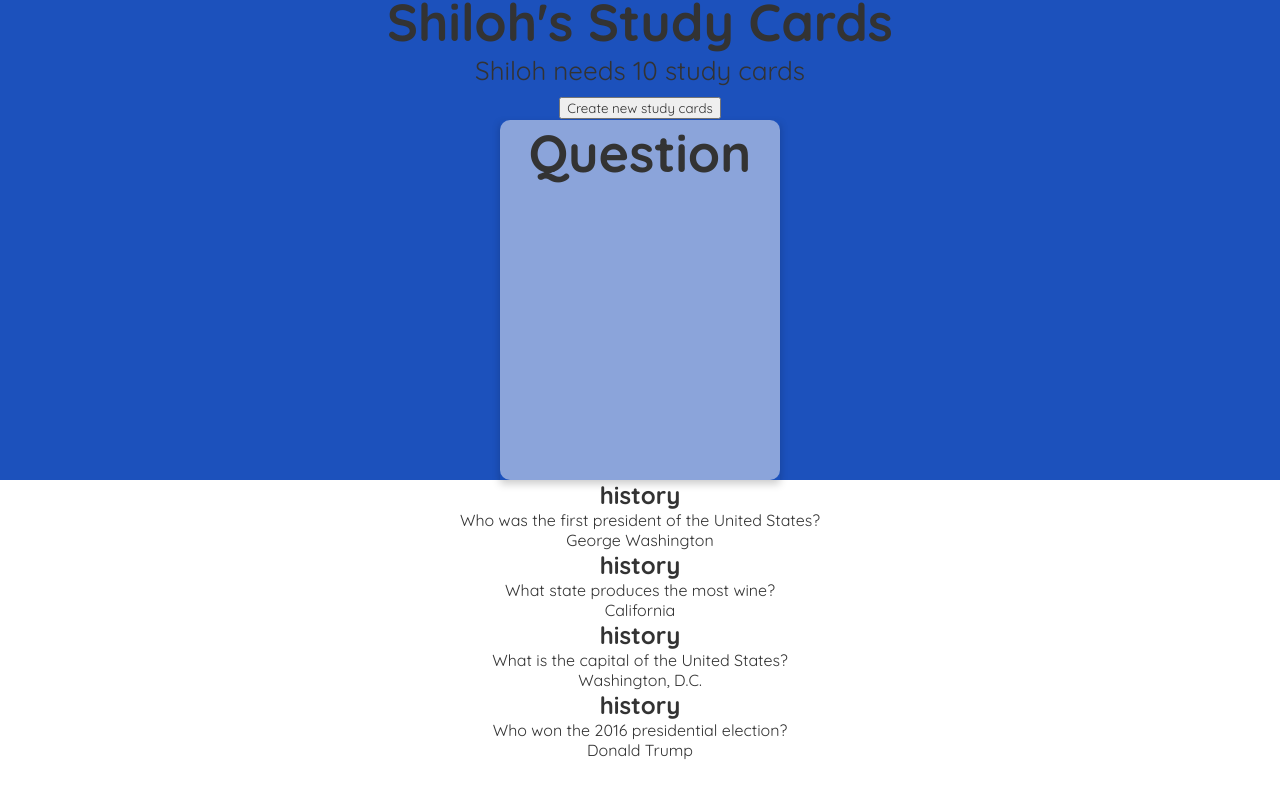
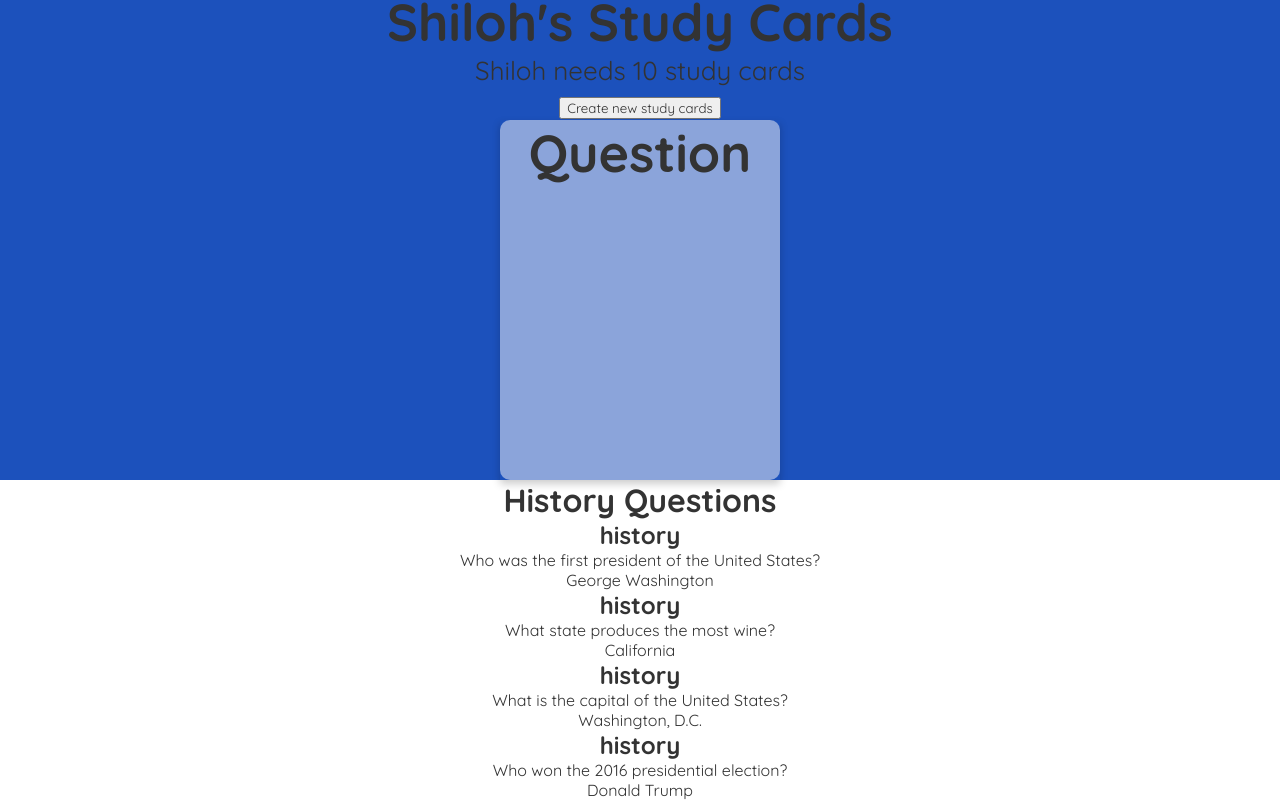
Before and after one commit to EvaGraceSmith/studyCards, a React (Create React App) app: page / in a window 1280 px wide. Shown: the part 467-1267 px from the top of the page. Before the commit the page ends 1227 px from the top, so only its background shows below. Built offline with nearby package versions, Linux system fonts and the light colour scheme.

Commit message:
added heading

```diff
--- a/src/components/Home.js
+++ b/src/components/Home.js
@@ -13,7 +13,7 @@ const Home = () => {
     ]);
     return (
         <div className="home">
-           <Questions studyCards={studyCards}/>
+           <Questions studyCards={studyCards} heading="History Questions"/>
         </div>
      );
 }
--- a/src/components/Questions.js
+++ b/src/components/Questions.js
@@ -5,6 +5,7 @@ const Questions = (props) => {
     return (
 
     <div className="questions">
+        <h1>{props.heading}</h1>
                             {studyCards.map((studyCard) => (
                 <div className="studyCard-preview" key={studyCard.id}>
                     <h2>{studyCard.subject}</h2>
```
